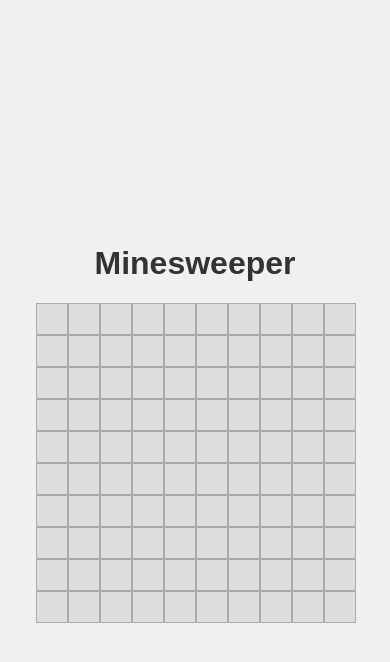
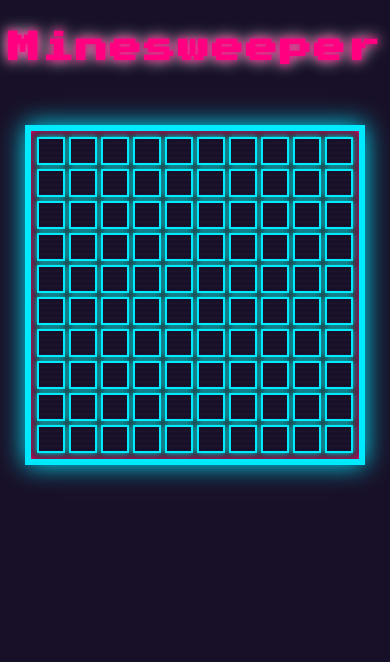
Before and after one commit to KFONT-devs/KFONTarcade, a plain HTML site: page minesweeper-game/index.html in a window 390 px wide. Drawn offline with Linux system fonts and the light colour scheme.

Commit message:
Enhance game over experience with animation and display message

```diff
--- a/minesweeper-game/index.html
+++ b/minesweeper-game/index.html
@@ -11,5 +11,6 @@
 <body>
     <h1>Minesweeper</h1>
     <div id="game-board"></div>
+    <div id="game-over-message">GAME OVER<br>INSERT COIN</div>
 </body>
 </html>
--- a/minesweeper-game/script.js
+++ b/minesweeper-game/script.js
@@ -153,7 +153,7 @@
     revealedCount++;
     if (board[row][col].isMine) {
         gameOver = true;
-        alert('Game Over! You hit a mine.');
+        triggerGameOverAnimation();
     } else {
         if (board[row][col].neighborMines === 0) {
             revealNeighbors(row, col);
@@ -197,3 +197,19 @@
 
 // Start the game
 initGame();
+
+// Add this new function at the end of your script.js
+function triggerGameOverAnimation() {
+    // Remove event listeners to prevent further interaction
+    const cells = document.querySelectorAll('.cell');
+    cells.forEach((cell, i) => {
+        setTimeout(() => {
+            cell.classList.add('fall');
+        }, Math.random() * 400); // randomize for a more dynamic effect
+    });
+
+    // Show the message after the animation
+    setTimeout(() => {
+        document.getElementById('game-over-message').style.display = 'block';
+    }, 900);
+}
--- a/minesweeper-game/style.css
+++ b/minesweeper-game/style.css
@@ -1,45 +1,145 @@
+/* Import a pixel/arcade font (Google Fonts or local) */
+@import url('https://fonts.googleapis.com/css2?family=Press+Start+2P&display=swap');
+
 body {
-    font-family: Arial, sans-serif;
-    background-color: #f0f0f0;
+    background: #181028;
+    color: #39ff14;
+    font-family: 'Press Start 2P', monospace;
+    margin: 0;
+    min-height: 100vh;
     display: flex;
     flex-direction: column;
     align-items: center;
-    justify-content: center;
-    height: 100vh;
-    margin: 0;
+    justify-content: flex-start;
 }
 
-h1 {
-    color: #333;
+h1, h2, h3 {
+    color: #ff0080;
+    text-shadow: 0 0 8px #ff0080, 0 0 16px #fff;
+    margin-top: 32px;
+    letter-spacing: 2px;
 }
 
 #game-board {
-    display: grid;
-    grid-template-columns: repeat(10, 30px);
-    grid-template-rows: repeat(10, 30px);
-    gap: 2px;
+    display: inline-block;
+    margin: 40px auto;
+    border: 6px solid #00eaff;
+    box-shadow: 0 0 24px #00eaff, 0 0 8px #ff0080 inset;
+    background: #222;
+    padding: 16px;
+}
+
+.row {
+    display: flex;
 }
 
 .cell {
-    width: 30px;
-    height: 30px;
-    background-color: #ddd;
-    border: 1px solid #aaa;
-    display: flex;
-    align-items: center;
-    justify-content: center;
+    width: 32px;
+    height: 32px;
+    margin: 2px;
+    background: #181028;
+    border: 2px solid #00eaff;
+    box-shadow: 0 0 6px #00eaff;
+    color: #39ff14;
+    font-family: 'Press Start 2P', monospace;
     font-size: 18px;
+    text-align: center;
+    line-height: 32px;
     cursor: pointer;
+    transition: background 0.1s, box-shadow 0.1s;
+    user-select: none;
 }
 
 .cell.revealed {
-    background-color: #fff;
+    background: #222;
+    color: #fff;
+    border: 2px solid #ff0080;
+    box-shadow: 0 0 8px #ff0080;
 }
 
 .cell.mine {
-    background-color: red;
+    background: #ff0080;
+    color: #fff;
+    text-shadow: 0 0 8px #fff, 0 0 16px #ff0080;
 }
 
-.cell.flagged {
-    background-color: yellow;
+.cell:hover:not(.revealed) {
+    background: #00eaff;
+    color: #181028;
+    box-shadow: 0 0 12px #00eaff, 0 0 8px #ff0080 inset;
 }
+
+.cell:active {
+    background: #ff0080;
+    color: #fff;
+}
+
+.cell::selection {
+    background: transparent;
+}
+
+.cell[style*="flag"] {
+    color: #fffb00;
+    text-shadow: 0 0 8px #fffb00, 0 0 16px #fff;
+}
+
+.cell:after {
+    /* Optional: add scanline effect */
+    content: "";
+    display: block;
+    position: absolute;
+    width: 100%;
+    height: 100%;
+    pointer-events: none;
+    background: repeating-linear-gradient(
+        to bottom,
+        transparent 0px,
+        transparent 3px,
+        rgba(255,255,255,0.03) 4px,
+        transparent 5px
+    );
+}
+
+#game-board, .cell {
+    position: relative;
+}
+
+#game-over-message {
+    display: none;
+    position: absolute;
+    top: 50%;
+    left: 50%;
+    transform: translate(-50%, -50%);
+    color: #fffb00;
+    font-size: 2.5rem;
+    font-family: 'Press Start 2P', monospace;
+    text-align: center;
+    text-shadow: 0 0 16px #ff0080, 0 0 32px #00eaff;
+    z-index: 10;
+    pointer-events: none;
+    letter-spacing: 2px;
+    line-height: 1.5;
+}
+
+.fall {
+    animation: fall 0.8s cubic-bezier(.5,1.5,.5,1.1) forwards;
+}
+
+@keyframes fall {
+    to {
+        transform: translateY(600px) rotateZ(30deg) scale(0.8);
+        opacity: 0;
+    }
+}
+
+@media (max-width: 600px) {
+    .cell {
+        width: 24px;
+        height: 24px;
+        font-size: 12px;
+        line-height: 24px;
+    }
+    #game-board {
+        padding: 4px;
+    }
+}
```
